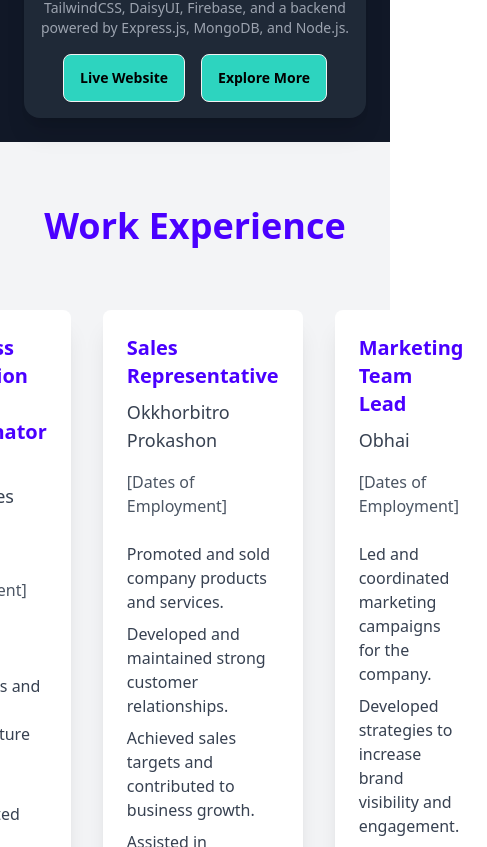
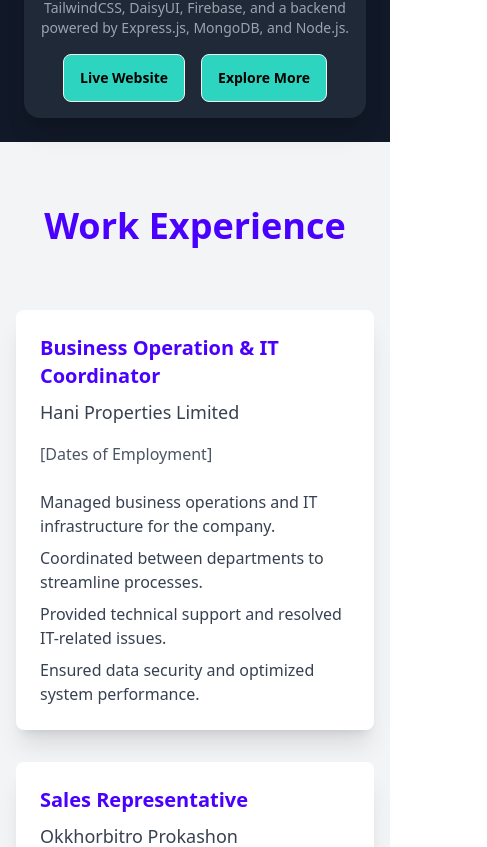
Before and after one commit to DreamerHridoy/Sahidul-Islam-Hridoy-Portfolio, a React (Vite) app: page / in a window 390 px wide. Shown: the part 5757-6604 px from the top of the page, 487 px wide, since content can reach past the window. Built offline with nearby package versions, Linux system fonts and the light colour scheme.

Commit message:
some responsivness added

```diff
--- a/src/Pages/Home/WorkExperience.jsx
+++ b/src/Pages/Home/WorkExperience.jsx
@@ -3,7 +3,7 @@ import { motion } from "framer-motion";
 
 const WorkExperience = () => {
   return (
-    <section className="min-h-screen bg-gray-100 py-16">
+    <section className="min-h-screen bg-gray-100 py-16 px-4">
       <motion.h2
         className="text-4xl font-semibold text-primary text-center mb-16"
         initial={{ opacity: 0 }}
@@ -13,10 +13,10 @@ const WorkExperience = () => {
         Work Experience
       </motion.h2>
 
-      <div className="flex justify-center gap-8">
+      <div className="flex flex-wrap justify-center gap-8">
         {/* Work Experience Card 1 */}
         <motion.div
-          className="w-80 p-6 bg-white shadow-xl rounded-lg transform transition-transform hover:scale-105 hover:shadow-2xl"
+          className="w-full sm:w-96 p-6 bg-white shadow-xl rounded-lg transform transition-transform hover:scale-105 hover:shadow-2xl"
           initial={{ opacity: 0, y: 50 }}
           animate={{ opacity: 1, y: 0 }}
           transition={{ delay: 0.5, duration: 1 }}
@@ -38,7 +38,7 @@ const WorkExperience = () => {
 
         {/* Work Experience Card 2 */}
         <motion.div
-          className="w-80 p-6 bg-white shadow-xl rounded-lg transform transition-transform hover:scale-105 hover:shadow-2xl"
+          className="w-full sm:w-96 p-6 bg-white shadow-xl rounded-lg transform transition-transform hover:scale-105 hover:shadow-2xl"
           initial={{ opacity: 0, y: 50 }}
           animate={{ opacity: 1, y: 0 }}
           transition={{ delay: 1, duration: 1 }}
@@ -60,7 +60,7 @@ const WorkExperience = () => {
 
         {/* Work Experience Card 3 */}
         <motion.div
-          className="w-80 p-6 bg-white shadow-xl rounded-lg transform transition-transform hover:scale-105 hover:shadow-2xl"
+          className="w-full sm:w-96 p-6 bg-white shadow-xl rounded-lg transform transition-transform hover:scale-105 hover:shadow-2xl"
           initial={{ opacity: 0, y: 50 }}
           animate={{ opacity: 1, y: 0 }}
           transition={{ delay: 1.5, duration: 1 }}
```
